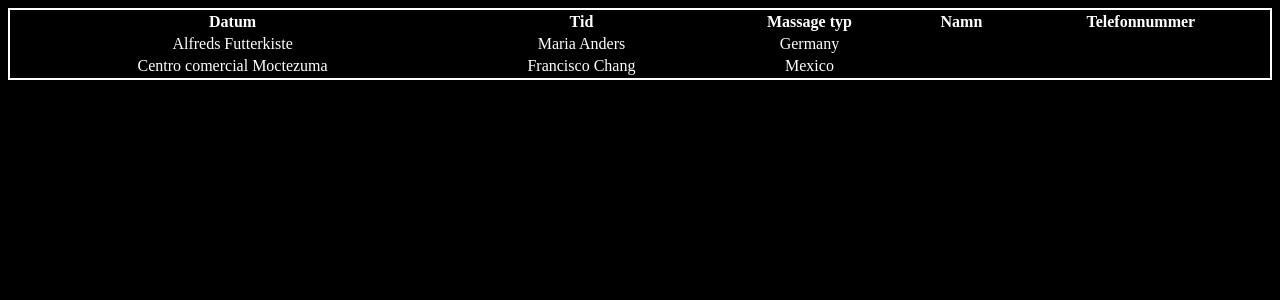
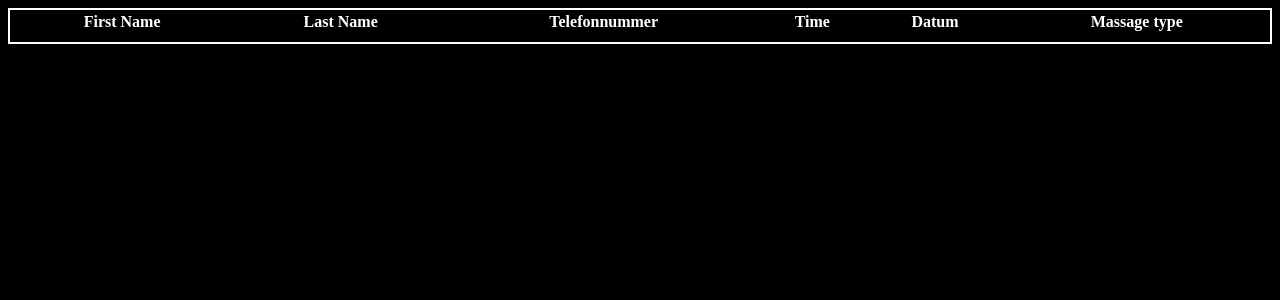
Before and after one commit to JoelHolmberg05/Tidsbokning, a PHP site: page / in a window 1280 px wide. Shown: the top 300 px of the page. Run offline with PHP 8.4, Linux system fonts and the light colour scheme; lists and menus that the app fills with data are empty.

Commit message:
did smth

```diff
--- a/css/styles.css
+++ b/css/style.css
@@ -16,6 +16,10 @@
     color: #ffffff;
 }
 
+.inputTitle:hover {
+    cursor: text;
+}
+
 #date, #time, #massageType, #name, #phoneNmr {
     border-radius: 5px;
 }
--- a/index.php
+++ b/index.php
@@ -2,7 +2,7 @@
 <html lang="en">
 <head>
     <meta charset="UTF-8">
-    <link rel="stylesheet" href="css/styles.css">
+    <link rel="stylesheet" href="css/style.css">
     <script src="https://cdn.jsdelivr.net/npm/@popperjs/core@2.11.6/dist/umd/popper.min.js" integrity="sha384-oBqDVmMz9ATKxIep9tiCxS/Z9fNfEXiDAYTujMAeBAsjFuCZSmKbSSUnQlmh/jp3" crossorigin="anonymous"></script>
     <script src="https://cdn.jsdelivr.net/npm/bootstrap@5.2.2/dist/js/bootstrap.min.js" integrity="sha384-IDwe1+LCz02ROU9k972gdyvl+AESN10+x7tBKgc9I5HFtuNz0wWnPclzo6p9vxnk" crossorigin="anonymous"></script>
     <title>Schema</title>
@@ -11,21 +11,22 @@
 
 <table id="table" style="width:100%">
   <tr>
+    <th>First Name</th>
+    <th>Last Name</th>
+    <th>Telefonnummer</th>
+    <th>Time</th>
     <th>Datum</th>
-    <th>Tid</th>
-    <th>Massage typ</th>
-    <th>Namn</th>
-    <th>Telefonnummer</th>
+    <th>Massage type</th>
   </tr>
   <tr>
-    <td>Alfreds Futterkiste</td>
-    <td>Maria Anders</td>
-    <td>Germany</td>
+    <td> </td>
+    <td> </td>
+    <td> </td>
   </tr>
   <tr>
-    <td>Centro comercial Moctezuma</td>
-    <td>Francisco Chang</td>
-    <td>Mexico</td>
+    <td> </td>
+    <td> </td>
+    <td> </td>
   </tr>
 </table>
 
--- a/navpage.php
+++ b/navpage.php
@@ -2,7 +2,7 @@
 <html lang="en">
 <head>
     <meta charset="UTF-8">
-    <link rel="stylesheet" href="css/styles.css">
+    <link rel="stylesheet" href="css/style.css">
     <script src="https://cdn.jsdelivr.net/npm/@popperjs/core@2.11.6/dist/umd/popper.min.js" integrity="sha384-oBqDVmMz9ATKxIep9tiCxS/Z9fNfEXiDAYTujMAeBAsjFuCZSmKbSSUnQlmh/jp3" crossorigin="anonymous"></script>
     <script src="https://cdn.jsdelivr.net/npm/bootstrap@5.2.2/dist/js/bootstrap.min.js" integrity="sha384-IDwe1+LCz02ROU9k972gdyvl+AESN10+x7tBKgc9I5HFtuNz0wWnPclzo6p9vxnk" crossorigin="anonymous"></script>
     <title>Navpage</title>
```
Also changed, not shown: form.php (+7 -7 lines), README.md.
